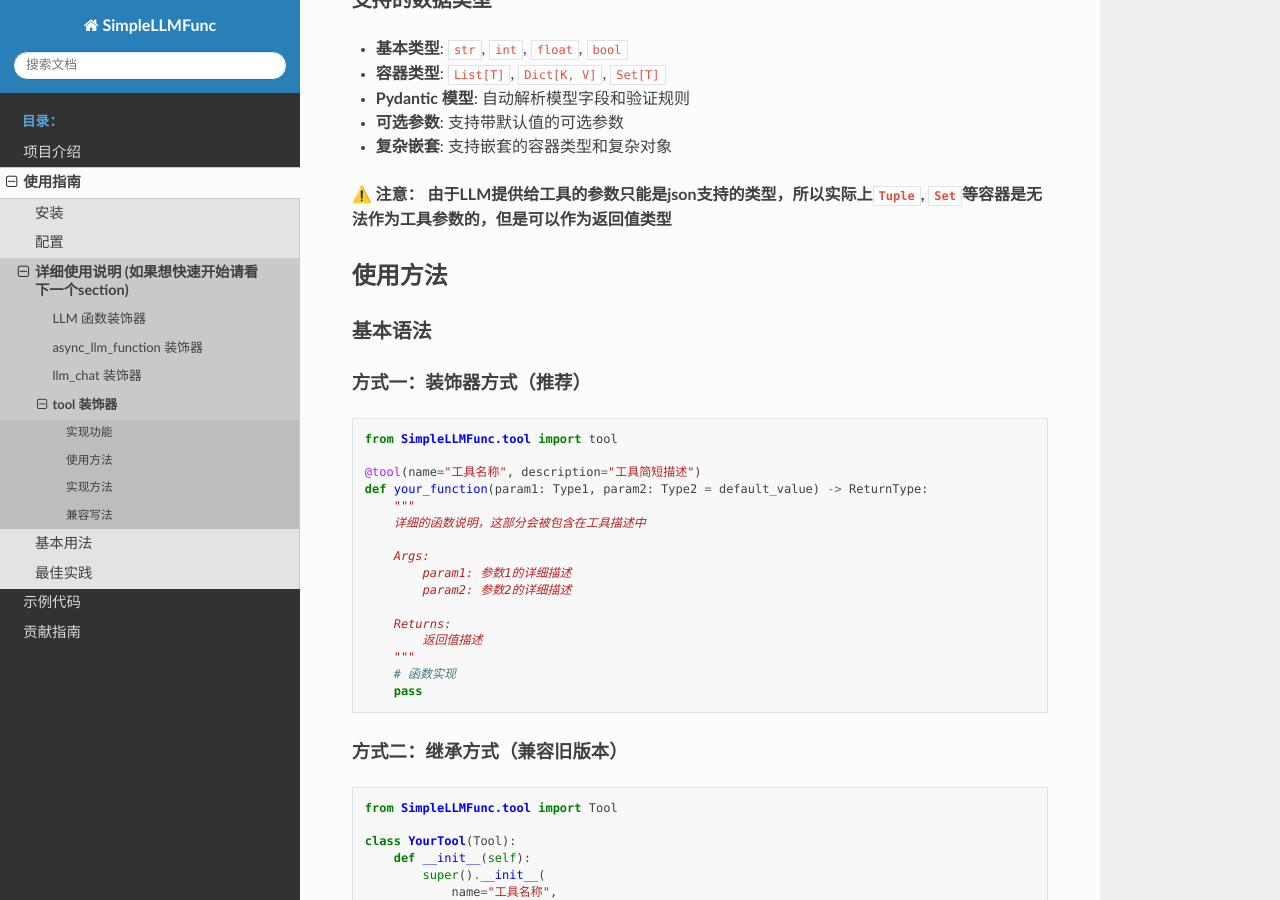
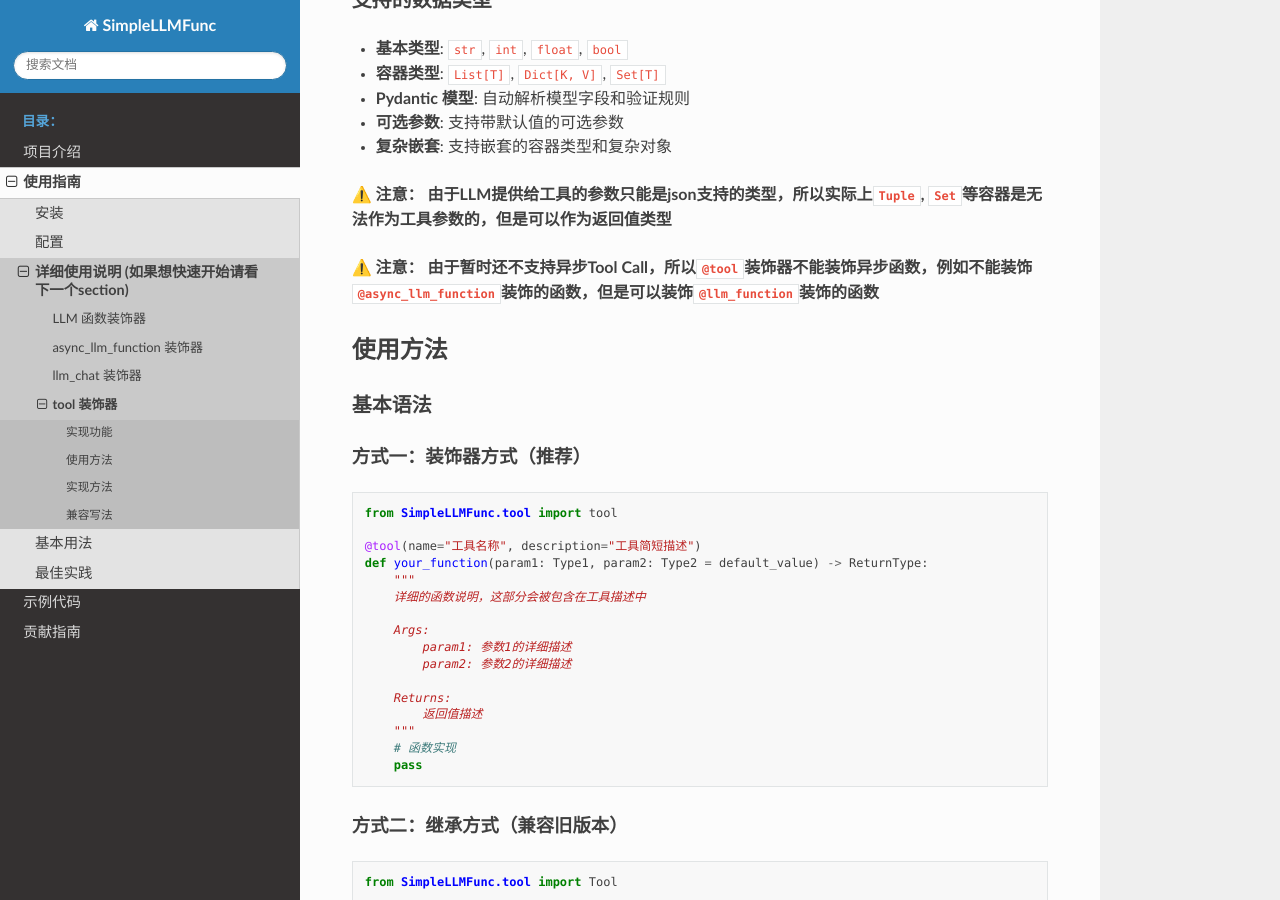
Before and after one commit to NiJingzhe/SimpleLLMFunc, a Sphinx documentation site: the page built from docs/source/detailed_guide/tool.md, in a window 1280 px wide and 900 px high, scrolled down 560 px. Built offline with Sphinx 7.4.7 and the Read the Docs theme 3.1.0, drawn with Linux system fonts in a browser that asks for light colours.

Commit message:
docs: 更新工具系统文档，添加关于异步工具调用的注意事项

```diff
--- a/docs/source/detailed_guide/tool.md
+++ b/docs/source/detailed_guide/tool.md
@@ -20,6 +20,8 @@
 - **复杂嵌套**: 支持嵌套的容器类型和复杂对象
 
 **⚠️ 注意： 由于LLM提供给工具的参数只能是json支持的类型，所以实际上`Tuple`, `Set`等容器是无法作为工具参数的，但是可以作为返回值类型**
+
+**⚠️ 注意： 由于暂时还不支持异步Tool Call，所以`@tool`装饰器不能装饰异步函数，例如不能装饰`@async_llm_function`装饰的函数，但是可以装饰`@llm_function`装饰的函数**
 
 ## 使用方法
 
```
